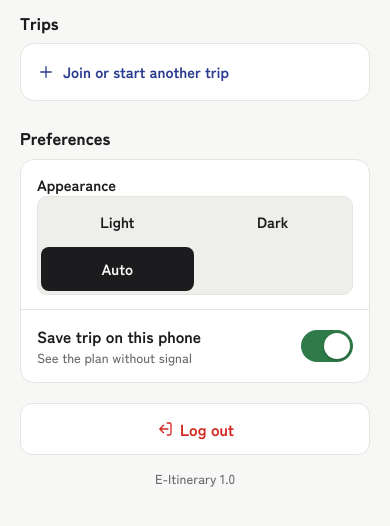
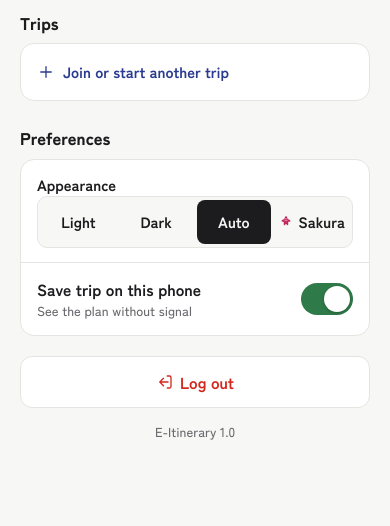
Before and after one commit to ezfanz/family-app, a Laravel app: page /account in a window 390 px wide. Shown: the part 211-737 px from the top of the page. Run offline with Laravel 12, Linux system fonts and the light colour scheme; the visitor is signed in with stand-in values (Sample User, id 1); data comes from the database, SQL or seed files in the repository; data that the repository does not hold is empty; style sheets or scripts are compiled from the project's sources.

Commit message:
Add the Sakura theme
A fourth Appearance option on Account (Light, Dark, Auto, Sakura) with
the design's pink paper and cherry accent. It stays light even when the
phone is in dark mode, and colours the browser bar. Also renames the
List | Receipts switch to .view-seg so it no longer overrides the
stop Status and Appearance segments.

Co-Authored-By: Claude Opus 5.5 <noreply@anthropic.com>

```diff
--- a/app/Http/Controllers/Web/AccountController.php
+++ b/app/Http/Controllers/Web/AccountController.php
@@ -29,7 +29,7 @@ class AccountController extends Controller
         return view('account', [
             'back' => $back,
             'backLabel' => $currentTripId !== null ? 'Itinerary' : 'Back',
-            'theme' => in_array($theme, ['light', 'dark'], true) ? $theme : 'system',
+            'theme' => in_array($theme, ['light', 'dark', 'sakura'], true) ? $theme : 'system',
             'user' => $request->user(),
             'trips' => $request->user()->trips()->orderBy('start_date')->get(),
             'currentTripId' => $currentTripId,
--- a/resources/css/app.css
+++ b/resources/css/app.css
@@ -13,7 +13,7 @@
   color-scheme: light;
 }
 @media (prefers-color-scheme: dark) {
-  :root:not([data-theme="light"]) {
+  :root:not([data-theme="light"]):not([data-theme="sakura"]) {
     --paper: #121214; --surface: #1C1C20; --ink: #EDEDED; --stone: #9A9AA2; --hair: #2C2C32;
     --action: #9DAEFF; --on-action: #121214; --soft: #232328; --dim: rgba(0, 0, 0, .55);
     --skip-seg: #9A9AA2; --now-text: #FF7A6E; --now-ring: rgba(255, 90, 80, .22);
@@ -29,6 +29,13 @@
   --amber-text: #E8B54A; --amber-line: #8A6A20; --halal-text: #6FCF8E; --halal-line: #3E8F5A;
   --nara: #9A6BD0; --kyoto: #00A89F; --tokyo: #9AD34A; --fuji: #4A86D0; --on-city: #121214;
   color-scheme: dark;
+}
+/* Sakura: soft pink paper with a deep cherry accent (light only). */
+:root[data-theme="sakura"] {
+  --paper: #FFF5F8; --surface: #FFFFFF; --ink: #3A1F2B; --stone: #8A6274; --hair: #F6D9E3;
+  --action: #C2255C; --on-action: #FFFFFF; --soft: #FDE7EF; --dim: rgba(58, 31, 43, .45);
+  --skip-seg: #8A6274;
+  color-scheme: light;
 }
 
 /* ---------- base ---------- */
@@ -459,7 +466,9 @@ html.theme-anim, html.theme-anim *, html.theme-anim *::before, html.theme-anim *
 .acct-pref + .acct-pref { border-top: 1px solid var(--hair); }
 fieldset.acct-pref legend { float: left; width: 100%; padding: 0; font-size: 15px; font-weight: 700; }
 fieldset.acct-pref .seg { clear: both; }
-.seg-pref { margin-top: 10px; }
+.seg-pref { margin-top: 10px; grid-template-columns: repeat(4, minmax(0, 1fr)); }
+.seg-opt .sakura-mark { margin-right: 4px; color: #C2255C; flex: none; }
+.seg-opt input:checked + span .sakura-mark { color: inherit; }
 .seg-opt { position: relative; display: block; cursor: pointer; }
 .seg-opt input { position: absolute; inset: 0; opacity: 0; margin: 0; cursor: pointer; }
 .seg-opt span { display: flex; align-items: center; justify-content: center; min-height: 44px; border-radius: 8px; font-size: 15px; font-weight: 700; color: var(--ink); transition: background-color .15s, color .15s; }
@@ -572,9 +581,9 @@ fieldset.acct-pref .seg { clear: both; }
 .city-chip[aria-pressed="true"] .chip-count { background: rgba(255, 255, 255, .22); color: #FFFFFF; }
 
 /* ---------- shopping: List | Receipts switch ---------- */
-.seg { display: grid; grid-template-columns: repeat(2, minmax(0, 1fr)); gap: 3px; padding: 3px; margin-top: 14px; border-radius: 10px; background: var(--soft); }
-.seg button { display: flex; align-items: center; justify-content: center; gap: 6px; min-height: 44px; border: 0; border-radius: 8px; background: transparent; color: var(--stone); font-size: 15px; font-weight: 700; cursor: pointer; }
-.seg button[aria-current="page"] { background: var(--surface); color: var(--ink); box-shadow: 0 1px 2px rgba(0, 0, 0, .08); }
+.view-seg { display: grid; grid-template-columns: repeat(2, minmax(0, 1fr)); gap: 3px; padding: 3px; margin-top: 14px; border-radius: 10px; background: var(--soft); }
+.view-seg button { display: flex; align-items: center; justify-content: center; gap: 6px; min-height: 44px; border: 0; border-radius: 8px; background: transparent; color: var(--stone); font-size: 15px; font-weight: 700; cursor: pointer; }
+.view-seg button[aria-current="page"] { background: var(--surface); color: var(--ink); box-shadow: 0 1px 2px rgba(0, 0, 0, .08); }
 #v-shopping[data-tab="receipts"] .list-only { display: none !important; }
 #v-shopping:not([data-tab="receipts"]) .receipts-only { display: none !important; }
 
--- a/resources/js/pages/theme.js
+++ b/resources/js/pages/theme.js
@@ -1,6 +1,8 @@
-/* Appearance: System / Light / Dark. Saved in localStorage (works offline) and a cookie (no flash on load). */
+/* Appearance: System / Light / Dark / Sakura. Saved in localStorage (works offline) and a cookie (no flash on load). */
 
-const CHOICES = ['system', 'light', 'dark'];
+const CHOICES = ['system', 'light', 'dark', 'sakura'];
+/** Browser bar colour per theme (the cookie sets it on the server for the first paint). */
+const BAR_COLOUR = { sakura: '#C2255C' };
 const YEAR = 60 * 60 * 24 * 365;
 
 export function currentTheme() {
@@ -21,7 +23,8 @@ export function applyTheme(choice, { animate = true } = {}) {
         setTimeout(() => root.classList.remove('theme-anim'), 350);
     }
 
-    if (choice === 'light' || choice === 'dark') {
+    document.querySelector('meta[name="theme-color"]')?.setAttribute('content', BAR_COLOUR[choice] || '#2A3B8F');
+    if (choice !== 'system' && CHOICES.includes(choice)) {
         root.dataset.theme = choice;
         document.cookie = `theme=${choice}; path=/; max-age=${YEAR}; SameSite=Lax`;
     } else {
--- a/resources/views/account.blade.php
+++ b/resources/views/account.blade.php
@@ -38,10 +38,10 @@
   <fieldset class="plain acct-pref">
     <legend>Appearance</legend>
     <div class="seg seg-pref" role="radiogroup">
-      @foreach (['light' => 'Light', 'dark' => 'Dark', 'system' => 'Auto'] as $value => $label)
+      @foreach (['light' => 'Light', 'dark' => 'Dark', 'system' => 'Auto', 'sakura' => 'Sakura'] as $value => $label)
         <label class="seg-opt">
           <input type="radio" name="theme" value="{{ $value }}" data-label="{{ $label }}" @checked($theme === $value)>
-          <span>{{ $label }}</span>
+          <span>@if ($value === 'sakura')<svg class="i sakura-mark" width="16" height="16" viewBox="0 0 24 24" aria-hidden="true"><path d="M12 4c1.6 1.4 2 3.2 1 5 2-.6 3.8 0 4.9 1.6-1.9.8-3.7.6-5 .3 1.6 1.3 2.2 3.2 1.6 5.1-1.7-.9-2.5-2.5-2.5-4-.1 1.5-.9 3.1-2.5 4-.6-1.9 0-3.8 1.6-5.1-1.3.3-3.1.5-5-.3C7.2 9 9 8.4 11 9c-1-1.8-.6-3.6 1-5z"/></svg>@endif{{ $label }}</span>
         </label>
       @endforeach
     </div>
--- a/resources/views/layouts/app.blade.php
+++ b/resources/views/layouts/app.blade.php
@@ -1,15 +1,15 @@
 <!DOCTYPE html>
-@php($theme = in_array(request()->cookie('theme'), ['light', 'dark'], true) ? request()->cookie('theme') : null)
+@php($theme = in_array(request()->cookie('theme'), ['light', 'dark', 'sakura'], true) ? request()->cookie('theme') : null)
 <html lang="en"@if ($theme) data-theme="{{ $theme }}"@endif>
 <head>
 <script>
   {{-- Apply the saved theme before first paint (also covers pages served offline from cache). --}}
-  try { var t = localStorage.getItem('theme'); if (t === 'light' || t === 'dark') { document.documentElement.dataset.theme = t; } else if (t === 'system') { document.documentElement.removeAttribute('data-theme'); } } catch (e) {}
+  try { var t = localStorage.getItem('theme'); if (t === 'light' || t === 'dark' || t === 'sakura') { document.documentElement.dataset.theme = t; } else if (t === 'system') { document.documentElement.removeAttribute('data-theme'); } } catch (e) {}
 </script>
 <meta charset="utf-8">
 <meta name="viewport" content="width=device-width, initial-scale=1, viewport-fit=cover">
 <meta name="csrf-token" content="{{ csrf_token() }}">
-<meta name="theme-color" content="#2A3B8F">
+<meta name="theme-color" content="{{ $theme === 'sakura' ? '#C2255C' : '#2A3B8F' }}">
 <meta name="format-detection" content="telephone=no">
 <link rel="icon" href="/icons/icon.svg" type="image/svg+xml">
 <link rel="icon" href="/favicon.ico" sizes="any">
--- a/resources/views/trips/show.blade.php
+++ b/resources/views/trips/show.blade.php
@@ -77,7 +77,7 @@
         <button type="button" class="pill-btn round" id="shopRefreshBtn" data-refresh="shopping" aria-label="Refresh shopping lists" title="Get the latest lists and today’s rate"><svg class="i" width="18" height="18" viewBox="0 0 24 24" aria-hidden="true"><path d="M20 11a8 8 0 1 0-2.3 5.7"/><path d="M20 5v6h-6"/></svg></button>
       </div>
 
-      <div class="seg" role="group" aria-label="Shopping view">
+      <div class="view-seg" role="group" aria-label="Shopping view">
         <button type="button" data-shop-tab="list" aria-current="page"><svg class="i" width="18" height="18" viewBox="0 0 24 24" aria-hidden="true"><path d="M9 6h11M9 12h11M9 18h11"/><path d="M4 6h.01M4 12h.01M4 18h.01"/></svg>List</button>
         <button type="button" data-shop-tab="receipts" aria-current="false"><svg class="i" width="18" height="18" viewBox="0 0 24 24" aria-hidden="true"><path d="M6 3h12v18l-3-2-3 2-3-2-3 2z"/><path d="M9 8h6M9 12h6"/></svg>Receipts</button>
       </div>
```
Also changed, not shown: tests/Feature/AccountTest.php (+10 -0 lines).
